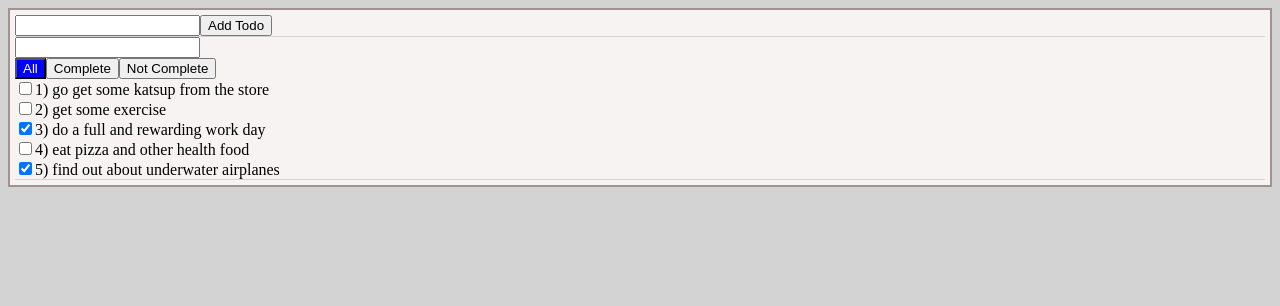
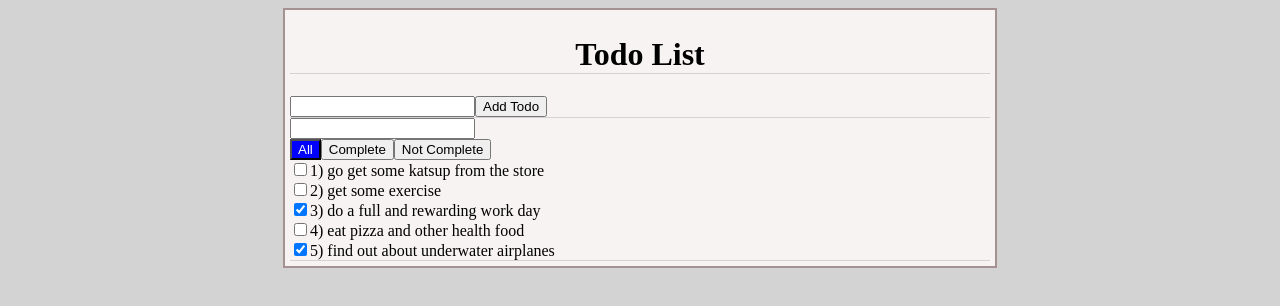
Before and after one commit to wveit/todo, a React (Create React App) app: page / in a window 1280 px wide. Shown: the top 306 px of the page. Built offline with nearby package versions, Linux system fonts and the light colour scheme.

Commit message:
Add Title

```diff
--- a/src/App.js
+++ b/src/App.js
@@ -49,6 +49,7 @@ export default class App extends React.Component {
   render() {
     return (
       <div className="App">
+        <h1>Todo List</h1>
         <NewTodoEntry onAddTodo={this.onAddTodo} value/>
         <FilteredTodoList todos={this.state.todos} onToggleIsComplete={this.handleTodoToggle}/>
       </div>
--- a/src/index.css
+++ b/src/index.css
@@ -6,8 +6,14 @@ body {
     background-color: rgb(247, 243, 243);
     border: 2px solid rgb(164, 145, 145);
     padding: 5px;
+    max-width: 700px;
+    margin: 0 auto;
 }
 
 .App > * {
     border-bottom: 1px solid lightgray;
 }
+
+h1 {
+    text-align: center;
+}
```
